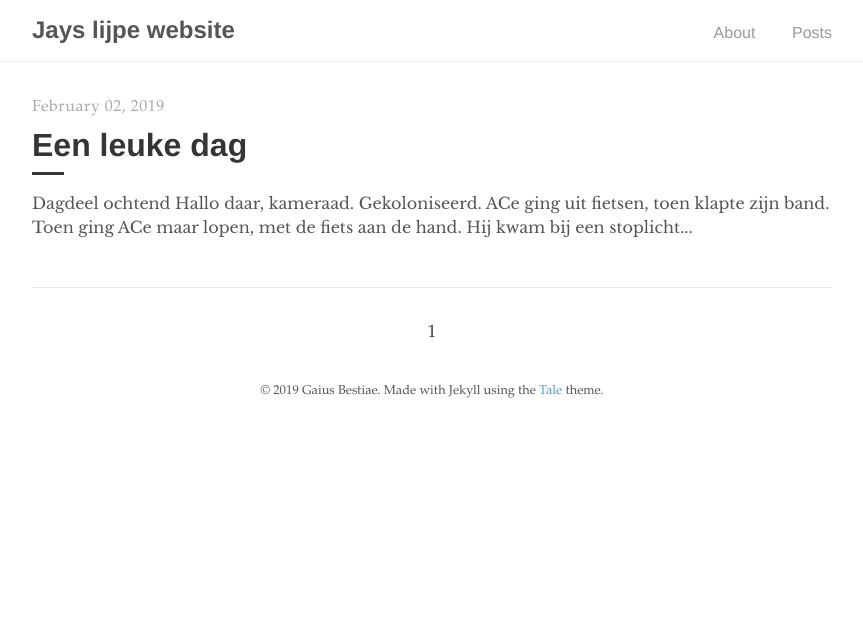
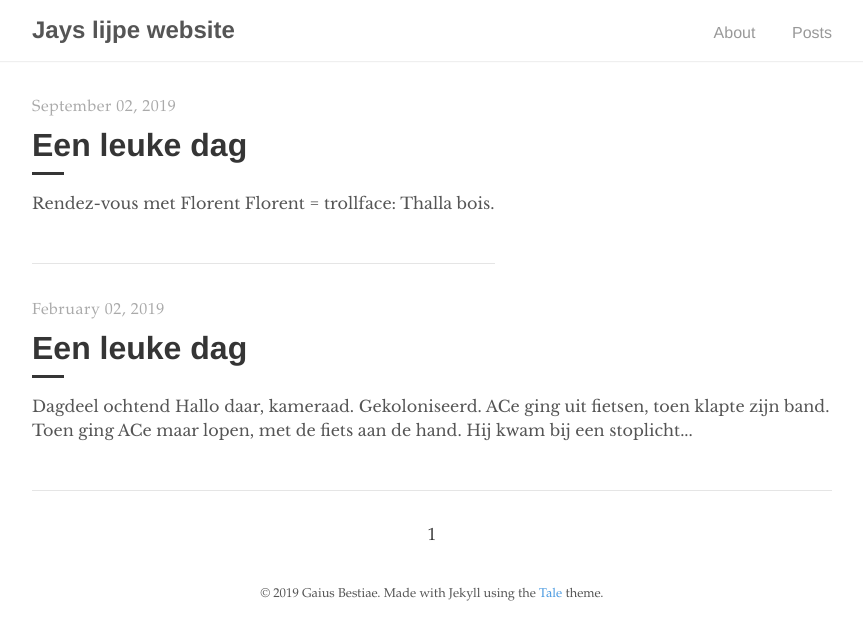
Before and after one commit to JayteBeest/JayteBeest.github.io, a Jekyll site: the page built from index.html, in a window 1280 px wide. Shown: the top 640 px of the page, without its empty margins (208-1071 px from the left). Built offline with Jekyll 4.4.1, drawn with Linux system fonts in a browser that asks for light colours; the list of posts is cut into pages by our own code.

Commit message:
Push alles

```diff
--- /dev/null
+++ b/_posts/2019-09-02-Chillende-met-Florent.md
@@ -0,0 +1,10 @@
+---
+layout: post
+title:  "Een leuke dag"
+author: "Gaius"
+---
+
+# Rendez-vous met Florent
+Florent = trollface:
+Thalla bois.
+![Gedag zeggen](/images/handje.png)
--- a/_sass/tale/_base.scss
+++ b/_sass/tale/_base.scss
@@ -58,7 +58,7 @@ blockquote {
 img {
   display: block;
   margin: 0 0 1rem;
-  max-width: 400px;
+  max-width: 50%;
 }
 
 td {
```
